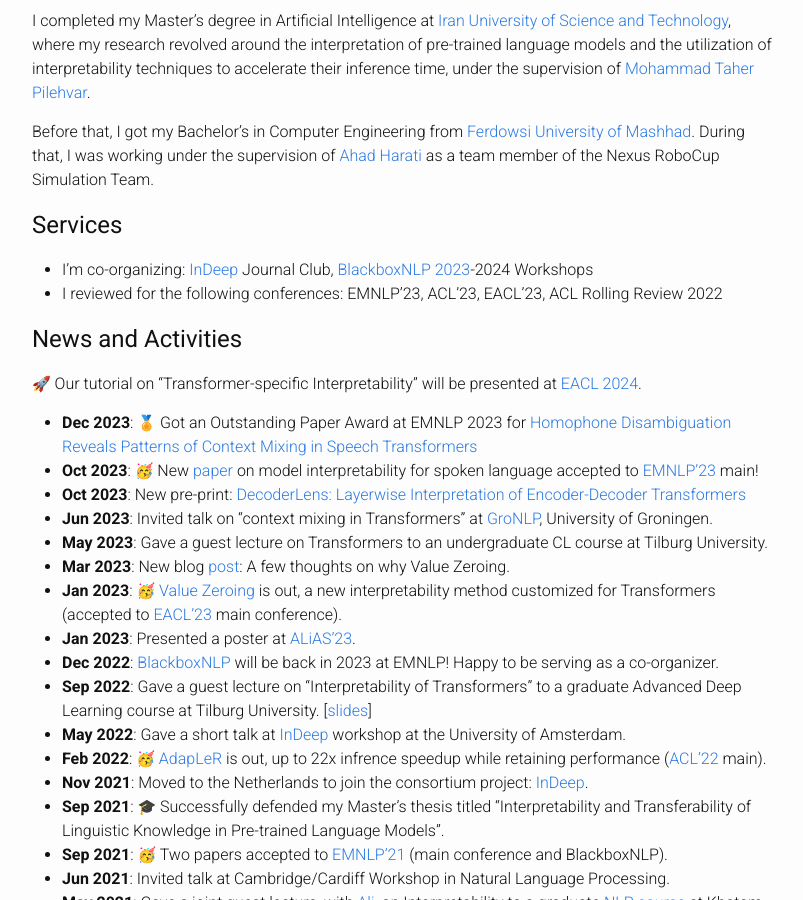
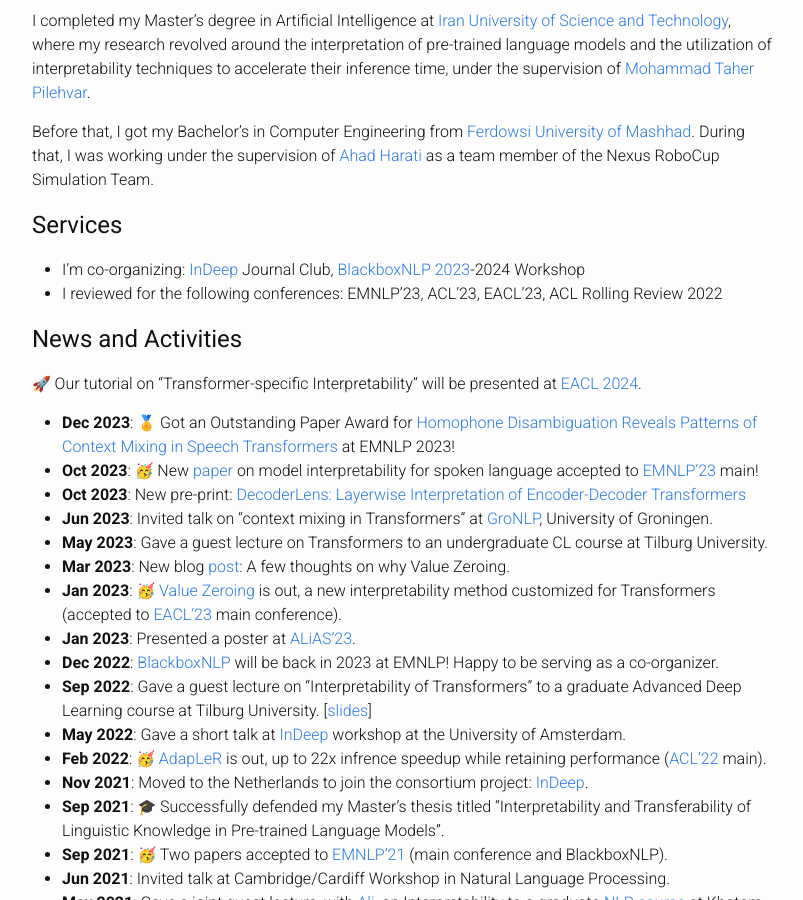
Before and after one commit to hmohebbi/hmohebbi.github.io, a Jekyll site: the page built from index.md, in a window 1280 px wide and 900 px high, scrolled down 419 px. Shown: the whole window, without its empty margins (238-1041 px from the left). Built offline with Jekyll 4.4.1, drawn with Linux system fonts in a browser that asks for light colours; a style sheet for code colours, icons or effects is not loaded.

Commit message:
Update index.md

```diff
--- a/index.md
+++ b/index.md
@@ -35,13 +35,13 @@ Before that, I got my Bachelor’s in Computer Engineering from [Ferdowsi Univer
 
 ## Services
 <!-- ## <span style="color:#424242">Services </span> -->
-* I'm co-organizing: [InDeep](https://projects.illc.uva.nl/indeep/) Journal Club, [BlackboxNLP 2023](https://blackboxnlp.github.io/)-2024 Workshops
+* I'm co-organizing: [InDeep](https://projects.illc.uva.nl/indeep/) Journal Club, [BlackboxNLP 2023](https://blackboxnlp.github.io/)-2024 Workshop
 * I reviewed for the following conferences: EMNLP'23, ACL'23, EACL'23, ACL Rolling Review 2022
 
 ## News and Activities
 <!-- ## <span style="color:#424242">News and Activities </span> -->
 <span class="emoji">🚀</span> Our tutorial on "Transformer-specific Interpretability" will be presented at [EACL 2024](https://2024.eacl.org/program/tutorials/).
-* __Dec 2023__: <span class="emoji">🏅</span> Got an Outstanding Paper Award at EMNLP 2023 for [Homophone Disambiguation Reveals Patterns of Context Mixing in Speech Transformers](https://aclanthology.org/2023.emnlp-main.513/)
+* __Dec 2023__: <span class="emoji">🏅</span> Got an Outstanding Paper Award for [Homophone Disambiguation Reveals Patterns of Context Mixing in Speech Transformers](https://aclanthology.org/2023.emnlp-main.513/) at EMNLP 2023!
 * __Oct 2023__: <span class="emoji">🥳</span> New [paper](https://arxiv.org/abs/2310.09925) on model interpretability for spoken language accepted to [EMNLP'23](https://2023.emnlp.org/) main!
 * __Oct 2023__: New pre-print: [DecoderLens: Layerwise Interpretation of Encoder-Decoder Transformers](https://arxiv.org/abs/2310.03686)
 * __Jun 2023__: Invited talk on "context mixing in Transformers" at [GroNLP](https://www.rug.nl/research/clcg/research/cl/), University of Groningen.
```
